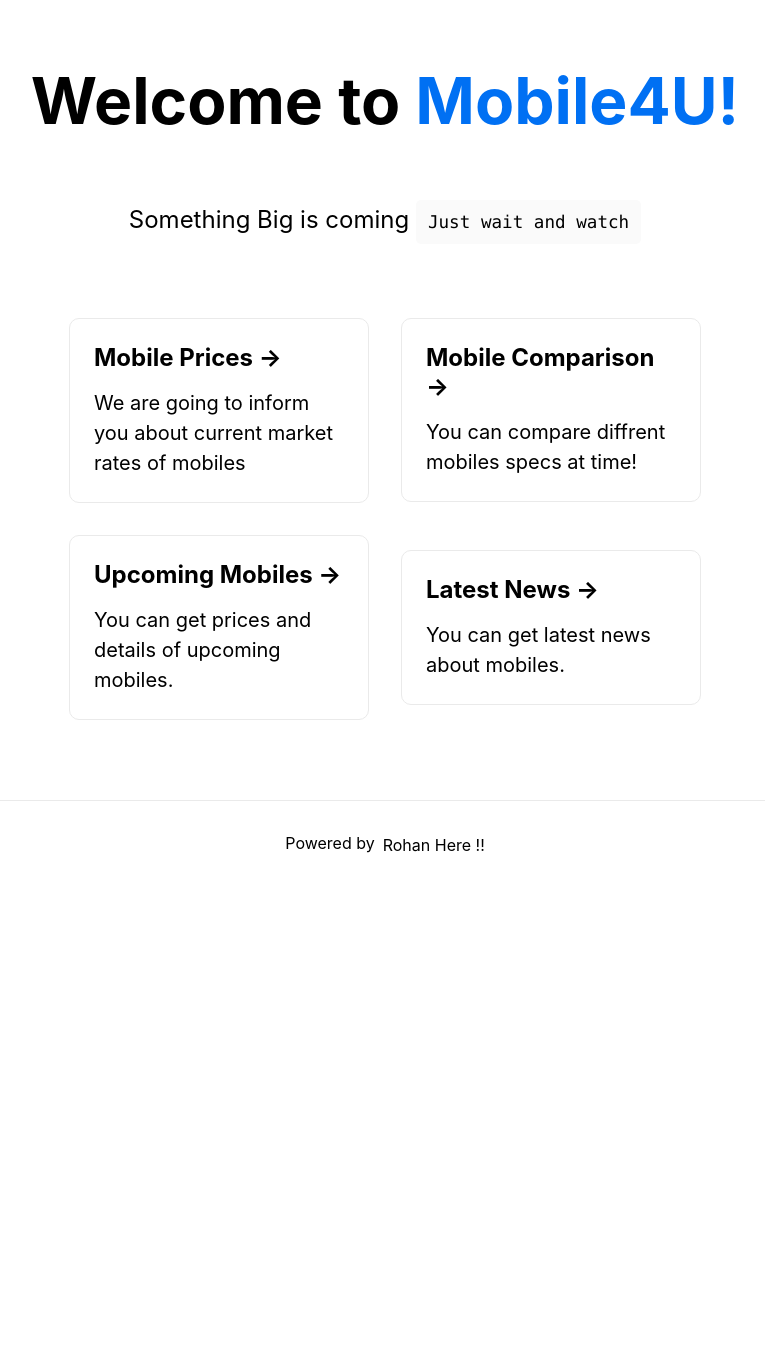
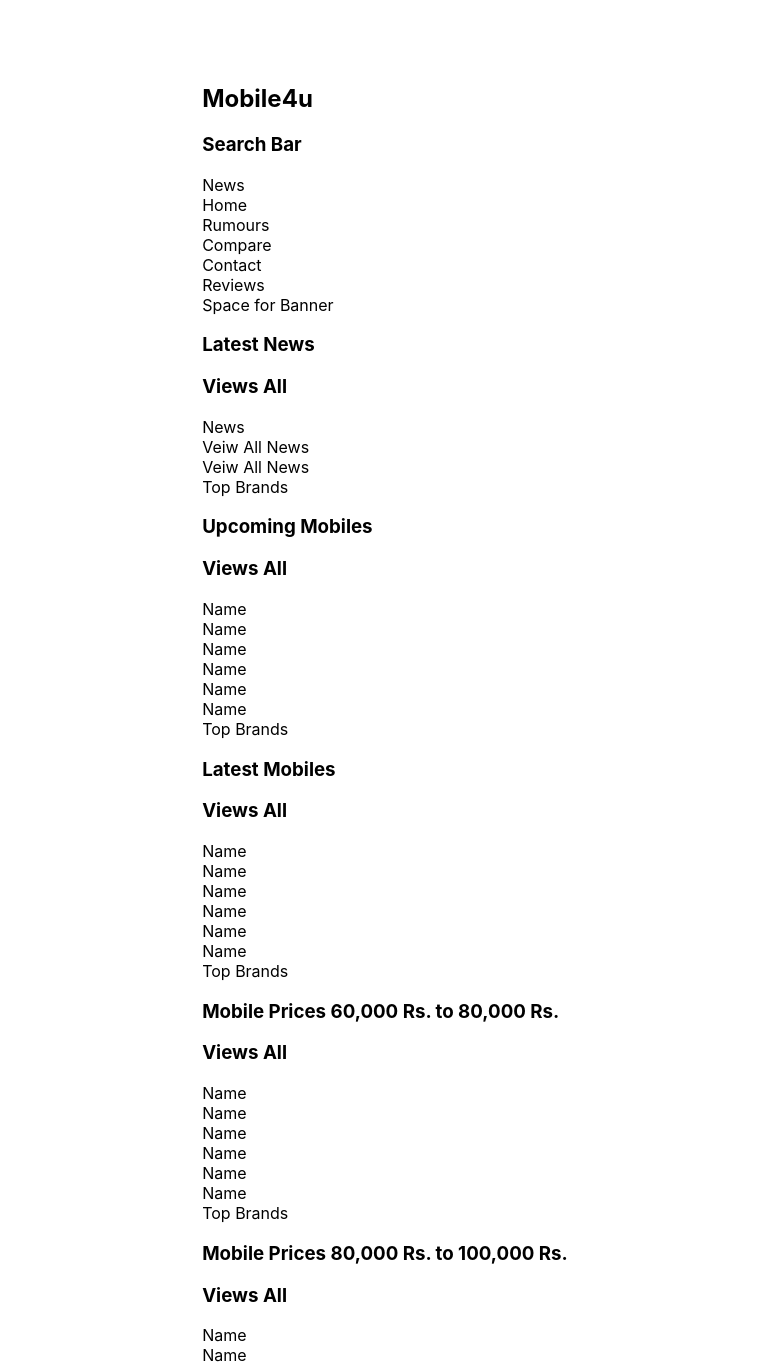
Before and after one commit to mobiles4u/Code, a Next.js app: page / in a window 1280 px wide. Shown: the top 1367 px of the page, without its empty margins (255-1020 px from the left). Before the commit the page ends 885 px from the top, so only its background shows below. Built offline with nearby package versions, Linux system fonts and the light colour scheme.

Commit message:
Update index.js

```diff
--- a/pages/index.js
+++ b/pages/index.js
@@ -6,66 +6,330 @@ export default function Home() {
   return (
     <div className={styles.container}>
       <Head>
-        <title>Mobile4U</title>
+        <title>Mobiles4U</title>
         <meta name="description" content="Generated by create next app" />
+        <meta name="robots" content="noindex" />
+        <meta name="googlebot" content="noindex"></meta>
+
         <link rel="icon" href="/favicon.ico" />
       </Head>
 
+      <main className={styles.main}>
 
-      <main className={styles.main}>
-        <h1 className={styles.title}>
-          Welcome to <a href="https://nextjs.org">Mobile4U!</a>
-        </h1>
+        <div class={styles.Container}>
+          <div class={styles.Container__Header}>
+            <div class={styles.Container_Logo}>
+              <h2>Mobile4u</h2>
+            </div>
+            <div class={styles.Container_SearchBar}>
+              <h3>Search Bar</h3>
+            </div>
+          </div>
+          <div class={styles.Container__Navbar}>
+            <div class={styles.Container_Item}>News</div>
+            <div class={styles.Container_Item}>Home</div>
+            <div class={styles.Container_Item}>Rumours</div>
+            <div class={styles.Container_Item}>Compare</div>
+            <div class={styles.Container_Item}>Contact</div>
+            <div class={styles.Container_Item}>Reviews</div>
+          </div>
 
-        <p className={styles.description}>
-          Something Big is coming{' '}
-          <code className={styles.code}>Just wait and watch</code>
-        </p>
 
-        <div className={styles.grid}>
-          <a href="https://nextjs.org/docs" className={styles.card}>
-            <h2>Mobile Prices &rarr;</h2>
-            <p>We are going to inform you about current market rates of mobiles</p>
-          </a>
+          <div className={styles.content}>
+            <div className={styles.contentPage}>
+              <div class={styles.ad}>Space for Banner</div>
 
-          <a href="https://nextjs.org/learn" className={styles.card}>
-            <h2>Mobile Comparison &rarr;</h2>
-            <p>You can compare diffrent mobiles specs at time!</p>
-          </a>
+              <div class={styles.componentHeadings}><h3>Latest News</h3>
+                <h3>Views All</h3></div>
+              <div class={styles.component1}>
+                <div className={styles.componentContainer}>
+                  <div class={styles.News}>News
+                  </div>
+                  <div class={styles.NewsAll}>
+                    <div class={styles.news1}>Veiw All News
+                    </div>
+                    <div class={styles.news2}>Veiw All News
+                    </div>
+                  </div>
+                </div>
+                <div class={styles.TopBrands}>Top Brands
+                </div>
+              </div>
 
-          <a
-            href="https://github.com/vercel/next.js/tree/canary/examples"
-            className={styles.card}
-          >
-            <h2>Upcoming Mobiles &rarr;</h2>
-            <p>You can get prices and details of upcoming mobiles.</p>
-          </a>
+              <div class={styles.componentHeadings}><h3>Upcoming Mobiles</h3>
+                <h3>Views All</h3></div>
+              <div class={styles.component2}>
+                <div className={styles.componentContainer}>
+                  <div class={styles.component}>
+                    <div class={styles.subcomponent}></div>
+                    <div>Name</div>
+                  </div>
 
-          <a
-            href="https://vercel.com/new?utm_source=create-next-app&utm_medium=default-template&utm_campaign=create-next-app"
-            className={styles.card}
-          >
-            <h2>Latest News &rarr;</h2>
-            <p>
-              You can get latest news about mobiles.
-            </p>
-          </a>
+                  <div class={styles.component}>
+                    <div class={styles.subcomponent}></div>
+                    <div>Name</div>
+                  </div>
+
+                  <div class={styles.component}>
+                    <div class={styles.subcomponent}></div>
+                    <div>Name</div>
+                  </div>
+
+                  <div class={styles.component}>
+                    <div class={styles.subcomponent}></div>
+                    <div>Name</div>
+                  </div>
+
+                  <div class={styles.component}>
+                    <div class={styles.subcomponent}></div>
+                    <div>Name</div>
+                  </div>
+
+                  <div class={styles.component}>
+                    <div class={styles.subcomponent}></div>
+                    <div>Name</div>
+                  </div>
+
+
+                </div>
+                <div class={styles.TopBrands}>Top Brands
+                </div>
+              </div>
+
+              <div class={styles.componentHeadings}><h3>Latest Mobiles</h3>
+                <h3>Views All</h3></div>
+              <div class={styles.component2}>
+                <div className={styles.componentContainer}>
+                  <div class={styles.component}>
+                    <div class={styles.subcomponent}></div>
+                    <div>Name</div>
+                  </div>
+
+                  <div class={styles.component}>
+                    <div class={styles.subcomponent}></div>
+                    <div>Name</div>
+                  </div>
+
+                  <div class={styles.component}>
+                    <div class={styles.subcomponent}></div>
+                    <div>Name</div>
+                  </div>
+
+                  <div class={styles.component}>
+                    <div class={styles.subcomponent}></div>
+                    <div>Name</div>
+                  </div>
+
+                  <div class={styles.component}>
+                    <div class={styles.subcomponent}></div>
+                    <div>Name</div>
+                  </div>
+
+                  <div class={styles.component}>
+                    <div class={styles.subcomponent}></div>
+                    <div>Name</div>
+                  </div>
+
+
+                </div>
+                <div class={styles.TopBrands}>Top Brands
+                </div>
+              </div>
+
+              <div class={styles.componentHeadings}><h3>Mobile Prices 60,000 Rs. to 80,000 Rs. </h3>
+                <h3>Views All</h3></div>
+              <div class={styles.component2}>
+                <div className={styles.componentContainer}>
+                  <div class={styles.component}>
+                    <div class={styles.subcomponent}></div>
+                    <div>Name</div>
+                  </div>
+
+                  <div class={styles.component}>
+                    <div class={styles.subcomponent}></div>
+                    <div>Name</div>
+                  </div>
+
+                  <div class={styles.component}>
+                    <div class={styles.subcomponent}></div>
+                    <div>Name</div>
+                  </div>
+
+                  <div class={styles.component}>
+                    <div class={styles.subcomponent}></div>
+                    <div>Name</div>
+                  </div>
+
+                  <div class={styles.component}>
+                    <div class={styles.subcomponent}></div>
+                    <div>Name</div>
+                  </div>
+
+                  <div class={styles.component}>
+                    <div class={styles.subcomponent}></div>
+                    <div>Name</div>
+                  </div>
+
+
+                </div>
+                <div class={styles.TopBrands}>Top Brands
+                </div>
+              </div>
+
+
+              <div class={styles.componentHeadings}><h3>Mobile Prices 80,000 Rs. to 100,000 Rs.</h3>
+                <h3>Views All</h3></div>
+              <div class={styles.component2}>
+                <div className={styles.componentContainer}>
+                  <div class={styles.component}>
+                    <div class={styles.subcomponent}></div>
+                    <div>Name</div>
+                  </div>
+
+                  <div class={styles.component}>
+                    <div class={styles.subcomponent}></div>
+                    <div>Name</div>
+                  </div>
+
+                  <div class={styles.component}>
+                    <div class={styles.subcomponent}></div>
+                    <div>Name</div>
+                  </div>
+
+                  <div class={styles.component}>
+                    <div class={styles.subcomponent}></div>
+                    <div>Name</div>
+                  </div>
+
+                  <div class={styles.component}>
+                    <div class={styles.subcomponent}></div>
+                    <div>Name</div>
+                  </div>
+
+                  <div class={styles.component}>
+                    <div class={styles.subcomponent}></div>
+                    <div>Name</div>
+                  </div>
+
+
+                </div>
+                <div class={styles.TopBrands}>Top Brands
+                </div>
+              </div>
+
+
+              <div class={styles.componentHeadings}><h3>Mobile Prices > 100,000 Rs.</h3>
+                <h3>Views All</h3></div>
+              <div class={styles.component2}>
+                <div className={styles.componentContainer}>
+                  <div class={styles.component}>
+                    <div class={styles.subcomponent}></div>
+                    <div>Name</div>
+                  </div>
+
+                  <div class={styles.component}>
+                    <div class={styles.subcomponent}></div>
+                    <div>Name</div>
+                  </div>
+
+                  <div class={styles.component}>
+                    <div class={styles.subcomponent}></div>
+                    <div>Name</div>
+                  </div>
+
+                  <div class={styles.component}>
+                    <div class={styles.subcomponent}></div>
+                    <div>Name</div>
+                  </div>
+
+                  <div class={styles.component}>
+                    <div class={styles.subcomponent}></div>
+                    <div>Name</div>
+                  </div>
+
+                  <div class={styles.component}>
+                    <div class={styles.subcomponent}></div>
+                    <div>Name</div>
+                  </div>
+
+
+                </div>
+                <div class={styles.TopBrands}>Top Brands
+                </div>
+              </div>
+
+
+              <div class={styles.componentHeadings}><h3>Latest News</h3>
+                <h3>Views All</h3></div>
+              <div class={styles.component1}>
+                <div className={styles.componentContainer}>
+                  <div class={styles.News}>News
+                  </div>
+                  <div class={styles.NewsAll}>
+                    <div class={styles.news1}>Veiw All News
+                    </div>
+                    <div class={styles.news2}>Veiw All News
+                    </div>
+                  </div>
+                </div>
+                {/* <div class={styles.TopBrands}>Top Brands
+                </div> */}
+              </div>
+
+
+
+
+
+
+            </div>
+          </div>
         </div>
+
+        <div class={styles.footer}>
+          <div class={styles.domainname}>Mobile4u</div>
+          <div class={styles.links}>
+            <div class={styles.colLinks}>
+              <div>info</div>
+              <div>get in touch</div>
+              <div>social</div>
+              <div>what we offer</div>
+            </div>
+            <div class={styles.colLinks}>
+              <div>about us</div>
+              <div>contact us</div>
+              <div>facebook</div>
+              <div>mobile phones</div>
+            </div>
+
+            <div class={styles.colLinks}>
+              <div>FAQs</div>
+              <div>advertise</div>
+              <div>twitter</div>
+              <div>news</div>
+            </div>
+
+            <div class={styles.colLinks}>
+              <div>blogs</div>
+              <div>careers</div>
+              <div>linkedIn</div>
+              <div>Reviews</div>
+            </div>
+
+          </div>
+
+          <div class={styles.copyright}>
+            <div class={styles.copyright1}>copyright c 2022 , Mobile4u.com</div>
+            <div class={styles.terms}>
+              <div>terms </div>
+              <div>policy </div>
+              <div>sitemap </div>
+            </div>
+          </div>
+        </div>
+
       </main>
 
-      <footer className={styles.footer}>
-        <a
-          href="https://vercel.com?utm_source=create-next-app&utm_medium=default-template&utm_campaign=create-next-app"
-          target="_blank"
-          rel="noopener noreferrer"
-        >
-          Powered by{' '}
-          <span className={styles.logo}>
-            Rohan Here !!
-            {/* <Image src="/vercel.svg" alt="Vercel Logo" width={72} height={16} /> */}
-          </span>
-        </a>
-      </footer>
+
     </div>
   )
 }
```
